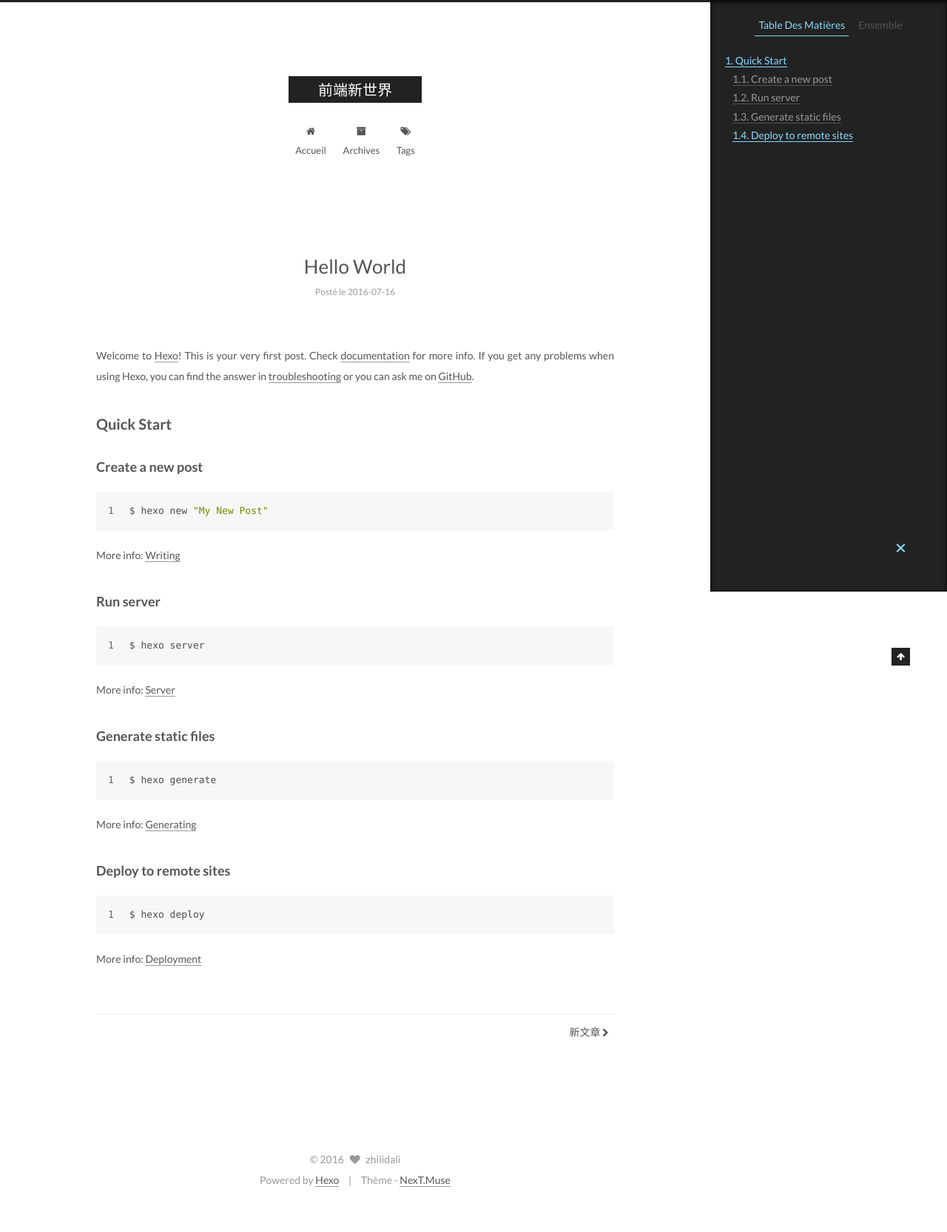
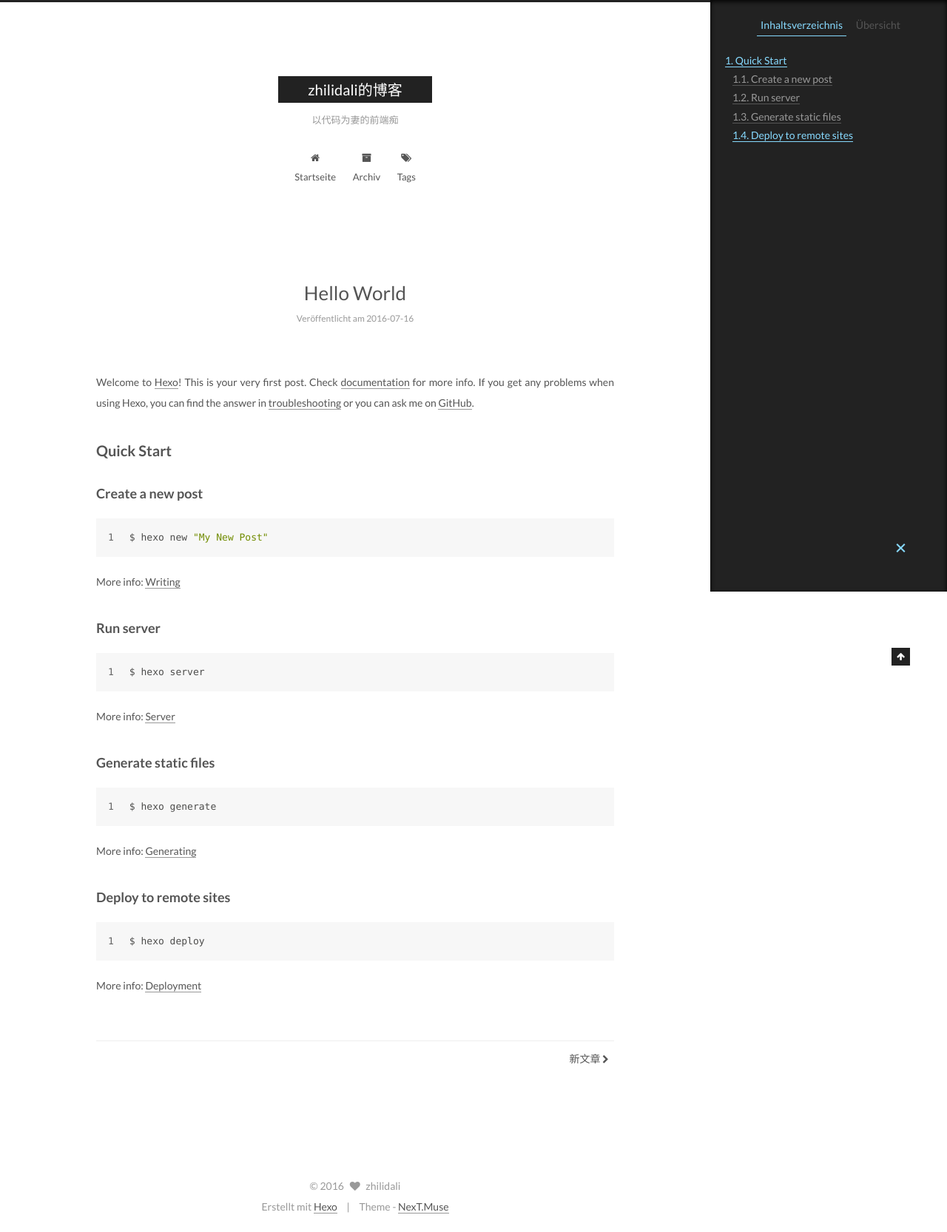
Before and after one commit to zhilidali/zhilidali.github.io, a plain HTML site: page 2016/07/16/hello-world/index.html in a window 1280 px wide. Shown: the whole page at 74% size. Before the commit the page ends 1630 px from the top, so only its background shows below. Drawn offline with Linux system fonts and the light colour scheme.

Commit message:
Site updated: 2016-07-17 12:59:39

```diff
--- a/2016/07/16/hello-world/index.html
+++ b/2016/07/16/hello-world/index.html
@@ -89,7 +89,7 @@ Quick">
 <meta property="og:type" content="article">
 <meta property="og:title" content="Hello World">
 <meta property="og:url" content="http://zhilidali.github.io/2016/07/16/hello-world/index.html">
-<meta property="og:site_name" content="前端新世界">
+<meta property="og:site_name" content="zhilidali的博客">
 <meta property="og:description" content="Welcome to Hexo! This is your very first post. Check documentation for more info. If you get any problems when using Hexo, you can find the answer in troubleshooting or you can ask me on GitHub.
 Quick">
 <meta property="og:updated_time" content="2016-07-16T10:09:22.230Z">
@@ -119,7 +119,7 @@ Quick">
 
   <link rel="canonical" href="http://zhilidali.github.io/2016/07/16/hello-world/"/>
 
-  <title> Hello World | 前端新世界 </title>
+  <title> Hello World | zhilidali的博客 </title>
 </head>
 
 <body itemscope itemtype="http://schema.org/WebPage" lang="zh-CN">
@@ -150,11 +150,11 @@ Quick">
   <div class="custom-logo-site-title">
     <a href="/"  class="brand" rel="start">
       <span class="logo-line-before"><i></i></span>
-      <span class="site-title">前端新世界</span>
+      <span class="site-title">zhilidali的博客</span>
       <span class="logo-line-after"><i></i></span>
     </a>
   </div>
-  <p class="site-subtitle"></p>
+  <p class="site-subtitle">以代码为妻的前端痴</p>
 </div>
 
 <div class="site-nav-toggle">
@@ -177,7 +177,7 @@ Quick">
 
               <i class="menu-item-icon fa fa-fw fa-home"></i> <br />
 
-            Accueil
+            Startseite
           </a>
         </li>
 
@@ -187,7 +187,7 @@ Quick">
 
               <i class="menu-item-icon fa fa-fw fa-archive"></i> <br />
 
-            Archives
+            Archiv
           </a>
         </li>
 
@@ -250,7 +250,7 @@ Quick">
             <span class="post-meta-item-icon">
               <i class="fa fa-calendar-o"></i>
             </span>
-            <span class="post-meta-item-text">Posté le</span>
+            <span class="post-meta-item-text">Veröffentlicht am</span>
             <time itemprop="dateCreated" datetime="2016-07-16T18:09:22+08:00" content="2016-07-16">
               2016-07-16
             </time>
@@ -368,10 +368,10 @@ Quick">
 
         <ul class="sidebar-nav motion-element">
           <li class="sidebar-nav-toc sidebar-nav-active" data-target="post-toc-wrap" >
-            Table Des Matières
+            Inhaltsverzeichnis
           </li>
           <li class="sidebar-nav-overview" data-target="site-overview">
-            Ensemble
+            Übersicht
           </li>
         </ul>
 
@@ -382,13 +382,13 @@ Quick">
                src="/images/avatar.gif"
                alt="zhilidali" />
           <p class="site-author-name" itemprop="name">zhilidali</p>
-          <p class="site-description motion-element" itemprop="description"></p>
+          <p class="site-description motion-element" itemprop="description">分享前端知识，堆积技术栈</p>
         </div>
         <nav class="site-state motion-element">
           <div class="site-state-item site-state-posts">
             <a href="/archives">
               <span class="site-state-item-count">2</span>
-              <span class="site-state-item-name">articles</span>
+              <span class="site-state-item-name">Artikel</span>
             </a>
           </div>
 
@@ -446,11 +446,11 @@ Quick">
 </div>
 
 <div class="powered-by">
-  Powered by <a class="theme-link" href="http://hexo.io">Hexo</a>
+  Erstellt mit  <a class="theme-link" href="http://hexo.io">Hexo</a>
 </div>
 
 <div class="theme-info">
-  Thème -
+  Theme -
   <a class="theme-link" href="https://github.com/iissnan/hexo-theme-next">
     NexT.Muse
   </a>
--- a/css/main.css
+++ b/css/main.css
@@ -1548,7 +1548,7 @@ pre .javascript .function {
   width: 4px;
   height: 4px;
   border-radius: 50%;
-  background: #b8c1ff;
+  background: #d7b844;
 }
 .links-of-blogroll {
   font-size: 13px;
```
Also changed, not shown: 2016/07/16/新文章/index.html (+13 -13 lines), archives/2016/07/index.html (+16 -13 lines), archives/2016/index.html (+16 -13 lines), archives/index.html (+16 -13 lines), index.html (+17 -14 lines).
